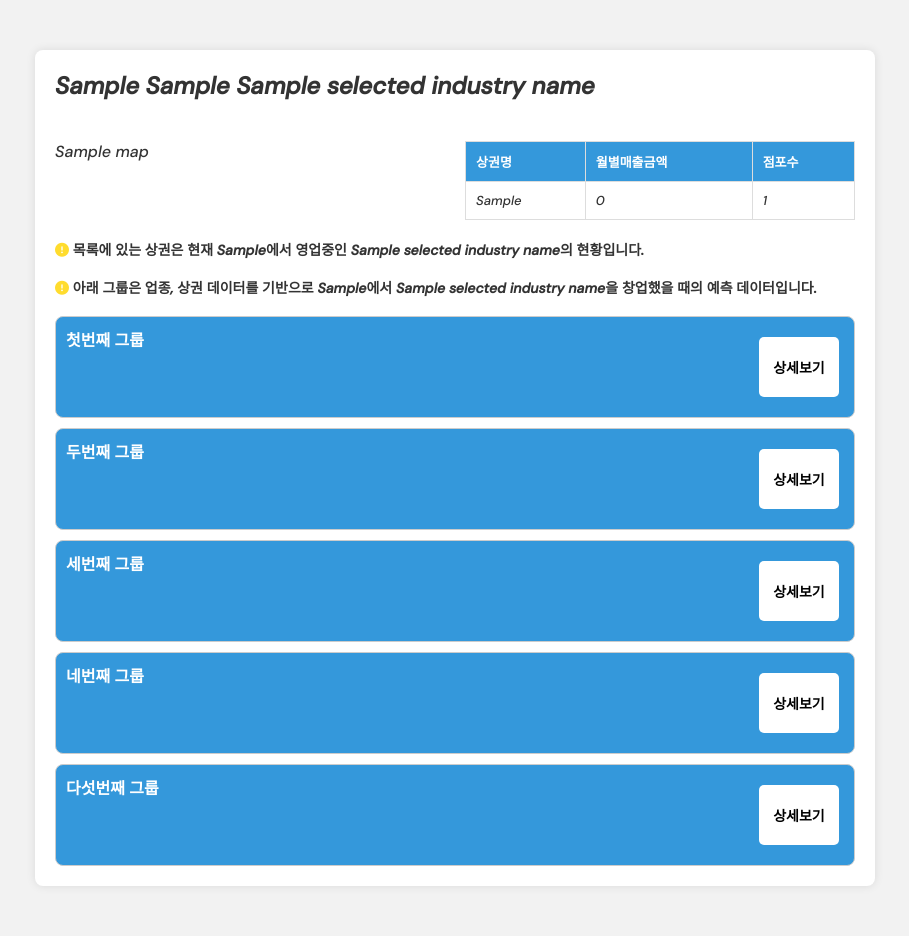
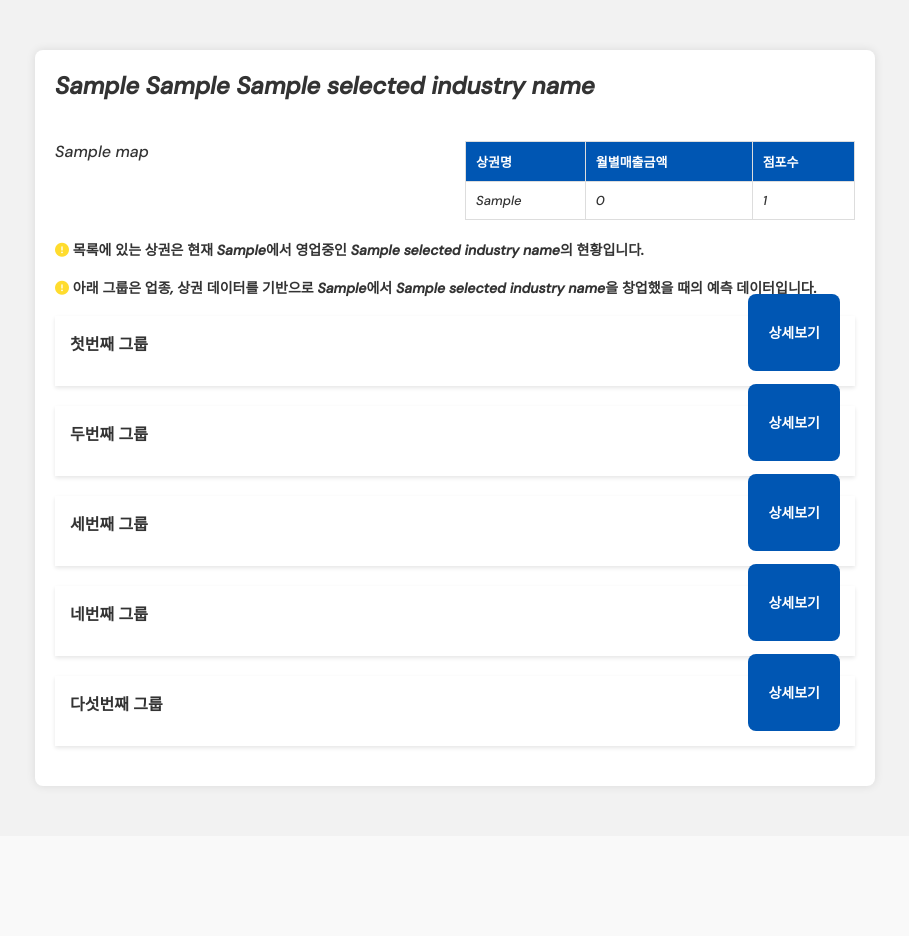
Before and after one commit to Capstone-design-dankook/SSS-project, a Django app: template templates/output/group.html in a window 1280 px wide. Shown: the part 62-998 px from the top of the page, without its empty margins (185-1094 px from the left). After the commit the page ends 851 px from the top, so only its background shows below. Run offline with Django 4.2, Linux system fonts and the light colour scheme; tables that the repository leaves empty hold one stand-in row (values such as "Sample post"); the template is opened without the code that fills it: values that come from a table or form of the project are taken from there, most other values are stand-ins (such as "Sample title", 1, 10 or a date in 2020); some libraries are stand-ins or nearby versions; some web fonts are replaced.

Commit message:
그룹별 중요피처 표시, 첫화면 gif 추가

```diff
--- a/static/css/group.css
+++ b/static/css/group.css
@@ -67,19 +67,16 @@ th, td {
 }
 
 th {
-    background-color: #3498db;
+    background-color: #0056b3;
     color: #fff;
 }
 
 .group {
-    display: flex;
-    justify-content: space-between;
-    margin-top: 10px;
-    background-color: #3498db;
-    color: #fff;
-    padding: 10px;
-    border-radius: 8px;
-    border: 1px solid #ccc;
+    background-color: #fff; /* 하얀색 배경 */
+    box-shadow: 0 2px 4px rgba(0, 0, 0, 0.1); /* 그림자 효과 */
+    padding: 15px;
+    margin-bottom: 20px; /* 그룹 사이 간격을 조절할 수 있음 */
+    position: relative; /* 상대 위치 지정 */
 }
 
 .explanation {
@@ -106,22 +103,21 @@ th {
 
 /* 각 버튼 스타일 */
 .detail-button {
-    width: 80px;
-    height: 60px;
-    margin: 10px 0;
-    background-color: white;
-    color: black;
+    position: absolute;
+    right: 15px; /* 오른쪽 여백 조절 */
+    bottom: 15px; /* 아래 여백 조절 */
+    background-color: #0056b3;
+    color: #fff;
+    border-radius: 8px;
     border: none;
-    border-radius: 5px;
+    padding: 10px 20px;
     cursor: pointer;
-    margin-right: 5px;
 }
 
 /* 호버 효과 */
 .detail-button:hover {
-    background-color: white; /* 호버 시 배경색 변경 */
+    background-color: #0056b3; /* 호버 시 배경색 변경 */
 }
-
 
 h4 {
     font-size: 14px;
@@ -130,7 +126,3 @@ h4 {
 .business-names li {
     margin-bottom: 5px;
 }
-
-.group a:hover {
-    background-color: #2980b9;
-}
--- a/templates/output/index.html
+++ b/templates/output/index.html
@@ -10,7 +10,8 @@
 </head>
 <body>
     <section class="home wrapper">
-        <h2>Seoul Startup Spot</h2>
+        <h1>Seoul Startup Spot</h1>
+        <img src="{% static 'images/logo.gif' %}" alt="My Happy SVG" />
         <p>
             서울시의 1,672개의 상권들을 분석하여 요식업 창업을 희망하는 사용자에게 유용한 정보를 제공해드릴 수 있는 사이트입니다. 어떤 업종을 어떤 상권에서 해야할지, 해당 지역의 상권에는 어떠한 특성이 있고 매출에 영향을 미치는 요인이 무엇인지 알아보세요!
         </p>
```
Also changed, not shown: templates/output/group.html (+25 -0 lines), static/images/free-icon-caution.png (deleted), static/images/logo.gif (added).
